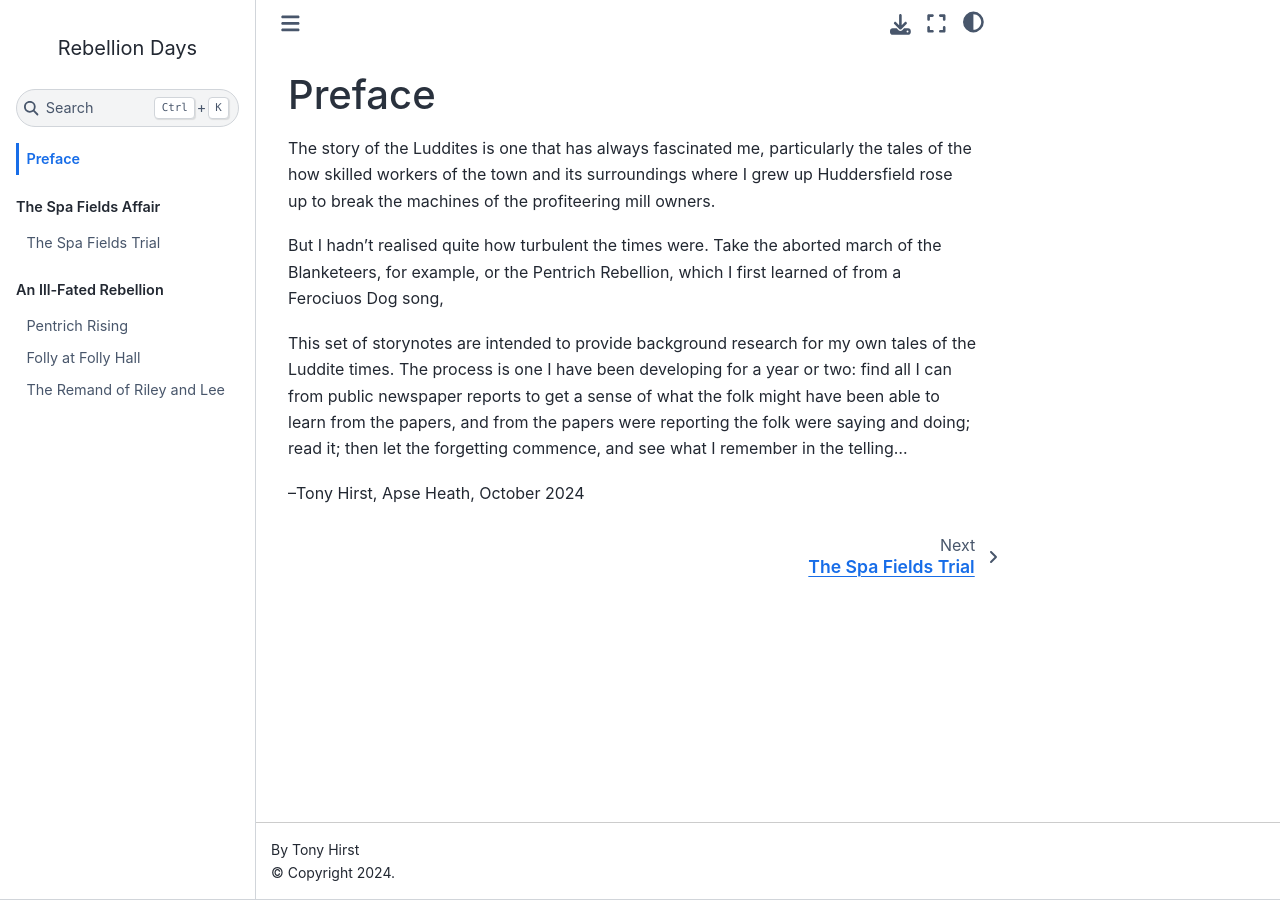
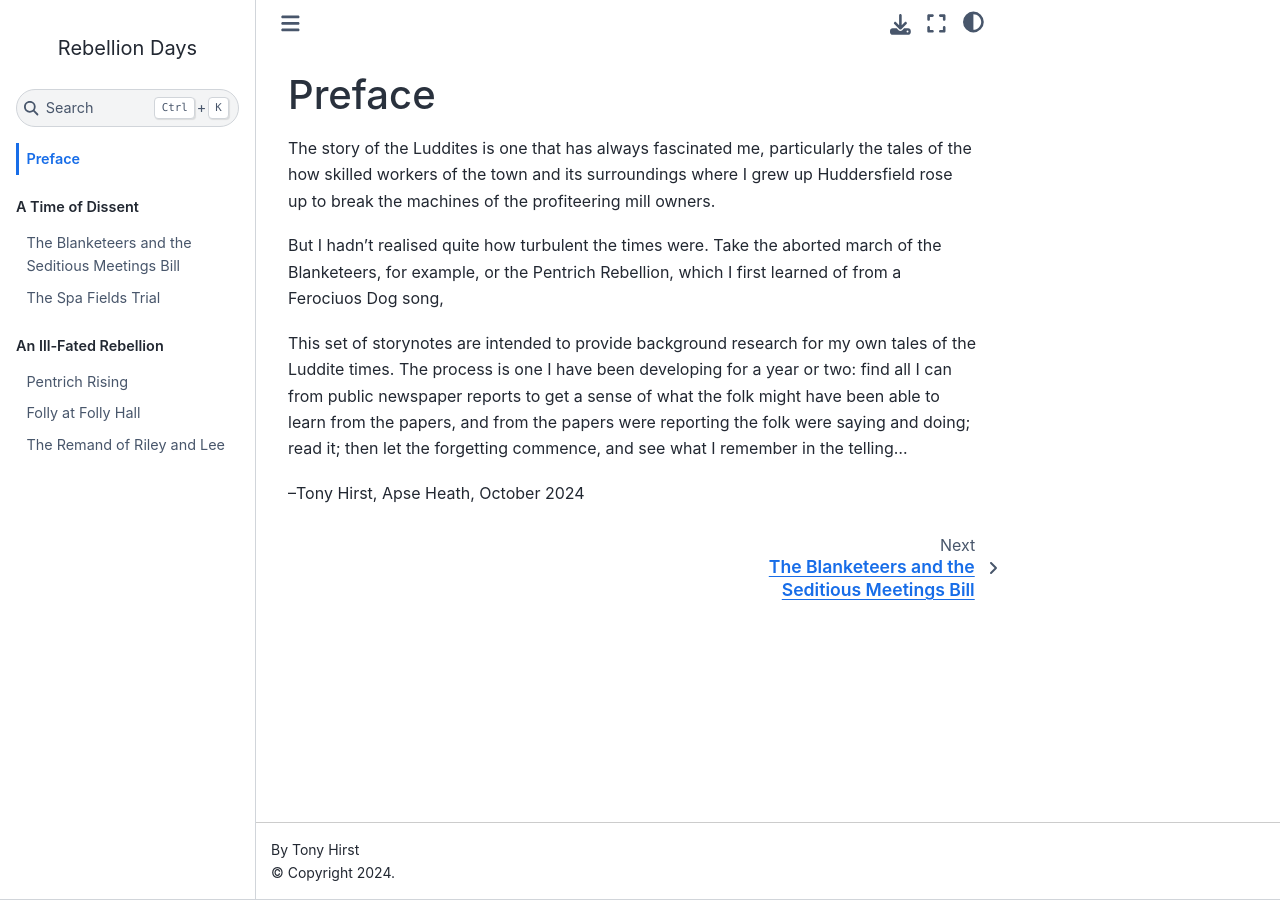
Before and after one commit to psychemedia/pentrich-uprising, a Jupyter Book: the page built from _preface.md, in a window 1280 px wide. Built offline with Jupyter Book 1.0.4 settings and Sphinx 7.4.7 and the Sphinx Book theme 1.1.4, drawn with Linux system fonts in a browser that asks for light colours; some of the changed lines change nothing that is shown.

Commit message:
blanketeers

```diff
--- a/_toc.yml
+++ b/_toc.yml
@@ -1,8 +1,9 @@
 format: jb-book
 root: _preface
 parts:
-- caption: The Spa Fields Affair
+- caption: A Time of Dissent
   chapters:
+  - file: tellings/50_march_of_the_blanketeers
   - file: tellings/52_spa_fields_trial
 - caption: An Ill-Fated Rebellion
   chapters:
--- a/tellings/50_march_of_the_blanketeers.md
+++ b/tellings/50_march_of_the_blanketeers.md
@@ -1,9 +1,3 @@
-# March of the Blanketeers
-
-Notes:
-
-- march_1817.md
-
 # The Blanketeers and the Seditious Meetings Bill
 
 The following is a version of the Blanketeers' story told in the style of a traditional fairy tale, and based on the principle that the story is what's left when the facts have been forgotten. I'm not sure whether it works, but I thought I'd give it a go...
@@ -56,4 +50,4 @@ The following is a version of the Blanketeers' story told in the style of a trad
 >
 > Once, was 1817, and the kingdom was Great Britain. The mad King was King George III, and the Prince was the playboy Price Regent, later George IV. The Ministers, well, they were Lord Liverpool's Tory Government. And the marchers? They were men from Manchester — The Blanketeers — who set off to march to London in March, 1817, from their original gathering point in St Peter's Field, the scene of the Peterloo massacre two years later. Following the march, the Seditious Meetings Act of 1817 was passed, that banned unapproved gatherings of more than 50 people that would deliberate on grievances against the Church or State, and could lead to a capital death sentence for the organisers.
 
-So what's "real" story, the hi*story* of the Blanketeers?
+So what's "real" story, the hi*story* of the Blanketeers' March in March, 1817?
```
